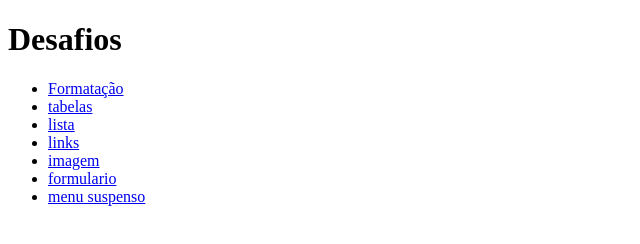
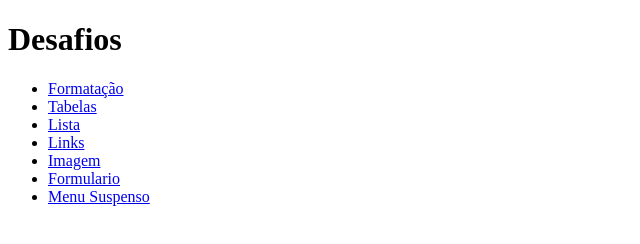
Before and after one commit to zrbti/curso.html, a plain HTML site: page index.html in a window 1280 px wide. Shown: the full height of the page, 0-640 px from the left. Drawn offline with Linux system fonts and the light colour scheme.

Commit message:
Update index.html

```diff
--- a/index.html
+++ b/index.html
@@ -8,12 +8,12 @@
     <h1>Desafios</h1>
     <ul>
         <li> <a href="https://github.com/zrbti/curso.html/blob/main/formata%C3%A7%C3%A3o%20textual.html">Formatação</a></li>
-        <li> <a href="https://github.com/zrbti/curso.html/blob/main/tabela.html">tabelas</a></li>
-        <li> <a href="https://github.com/zrbti/curso.html/blob/main/Lista.html">lista</a></li>
-        <li> <a href="https://github.com/zrbti/curso.html/blob/main/Lista.html">links</a></li>
-        <li> <a href="https://github.com/zrbti/curso.html/blob/main/imagens.html">imagem</a></li>
-        <li> <a href="https://github.com/zrbti/curso.html/blob/main/formulario.html">formulario</a></li>
-        <li> <a href="https://github.com/zrbti/curso.html/blob/main/menu_suspenso.html">menu suspenso</a></li>
+        <li> <a href="https://github.com/zrbti/curso.html/blob/main/tabela.html">Tabelas</a></li>
+        <li> <a href="https://github.com/zrbti/curso.html/blob/main/Lista.html">Lista</a></li>
+        <li> <a href="https://github.com/zrbti/curso.html/blob/main/Lista.html">Links</a></li>
+        <li> <a href="https://github.com/zrbti/curso.html/blob/main/imagens.html">Imagem</a></li>
+        <li> <a href="https://github.com/zrbti/curso.html/blob/main/formulario.html">Formulario</a></li>
+        <li> <a href="https://github.com/zrbti/curso.html/blob/main/menu_suspenso.html">Menu Suspenso</a></li>
     </ul>
 
 </body>
```
